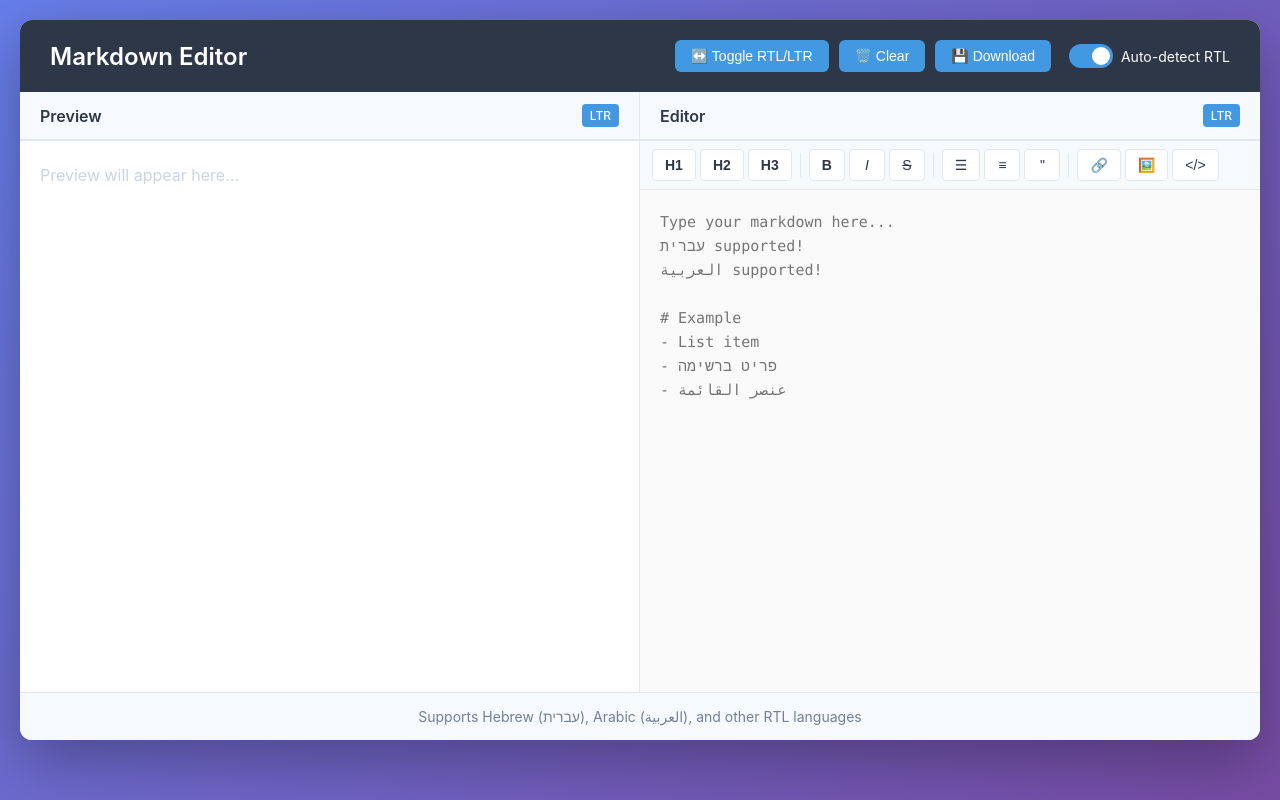
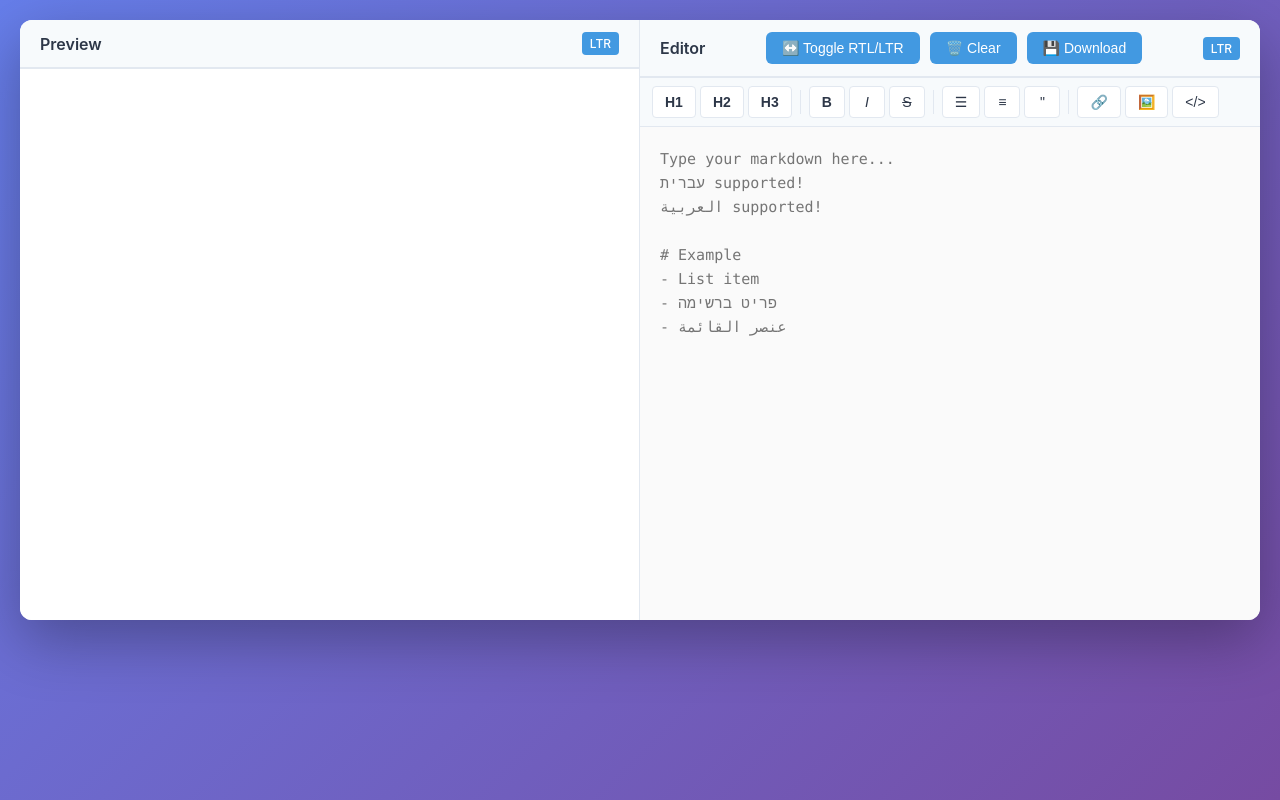
Before and after one commit to ophirbushi/md-editor, a website: page index.html in a window 1280 px wide. Drawn offline with Linux system fonts and the light colour scheme.

Commit message:
refactor: reorganize header controls and remove footer for cleaner layout

```diff
--- a/index.html
+++ b/index.html
@@ -8,20 +8,6 @@
 </head>
 <body>
     <div class="container">
-        <header>
-            <h1>Markdown Editor</h1>
-            <div class="controls">
-                <button id="toggleDirection" class="btn">↔️ Toggle RTL/LTR</button>
-                <button id="clearBtn" class="btn">🗑️ Clear</button>
-                <button id="downloadBtn" class="btn">💾 Download</button>
-                <label class="switch">
-                    <input type="checkbox" id="autoDetectRTL" checked>
-                    <span class="slider"></span>
-                    <span class="label-text">Auto-detect RTL</span>
-                </label>
-            </div>
-        </header>
-
         <div class="editor-container">
             <div class="preview-pane">
                 <div class="pane-header">
@@ -34,6 +20,11 @@
             <div class="editor-pane">
                 <div class="pane-header">
                     <span>Editor</span>
+                    <div class="controls">
+                        <button id="toggleDirection" class="btn">↔️ Toggle RTL/LTR</button>
+                        <button id="clearBtn" class="btn">🗑️ Clear</button>
+                        <button id="downloadBtn" class="btn">💾 Download</button>
+                    </div>
                     <span class="direction-indicator" id="editorDirection">LTR</span>
                 </div>
                 <div class="toolbar">
@@ -87,10 +78,6 @@
 - عنصر القائمة"></textarea>
             </div>
         </div>
-
-        <footer>
-            <p>Supports Hebrew (עברית), Arabic (العربية), and other RTL languages</p>
-        </footer>
     </div>
 
     <script src="MarkdownEditor.js"></script>
--- a/styles.css
+++ b/styles.css
@@ -18,22 +18,6 @@ body {
     border-radius: 12px;
     box-shadow: 0 20px 60px rgba(0, 0, 0, 0.3);
     overflow: hidden;
-}
-
-header {
-    background: #2d3748;
-    color: white;
-    padding: 20px 30px;
-    display: flex;
-    justify-content: space-between;
-    align-items: center;
-    flex-wrap: wrap;
-    gap: 15px;
-}
-
-header h1 {
-    font-size: 24px;
-    font-weight: 600;
 }
 
 .controls {
@@ -146,6 +130,17 @@ input:checked + .slider:before {
     display: flex;
     justify-content: space-between;
     align-items: center;
+    flex-wrap: wrap;
+    gap: 15px;
+}
+
+.pane-header .controls {
+    display: flex;
+    gap: 10px;
+    align-items: center;
+    flex-wrap: wrap;
+    flex: 1;
+    justify-content: center;
 }
 
 .direction-indicator {
@@ -356,15 +351,6 @@ input:checked + .slider:before {
     margin: 24px 0;
 }
 
-footer {
-    background: #f7fafc;
-    padding: 15px 30px;
-    text-align: center;
-    color: #718096;
-    font-size: 14px;
-    border-top: 1px solid #e2e8f0;
-}
-
 /* Responsive Design */
 @media (max-width: 768px) {
     .editor-container {
```
